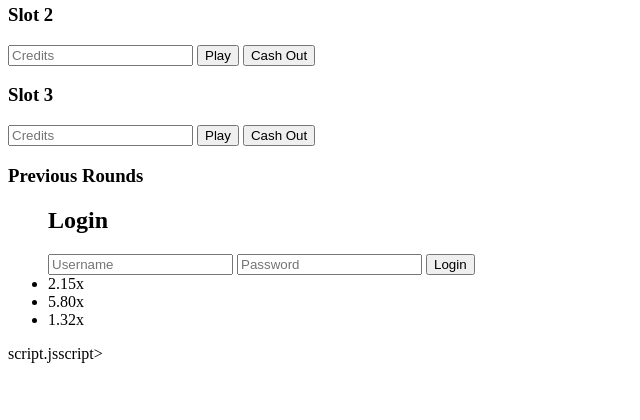
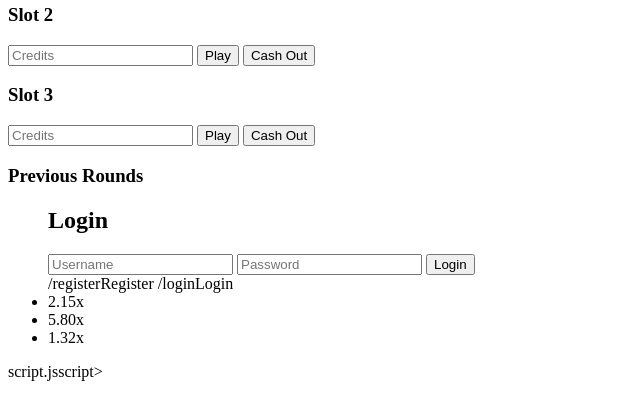
Before and after one commit to kiplangatduncan/Aviation-ltd, a Python web app: template templates/index.html in a window 1280 px wide. Shown: the part 323-743 px from the top of the page, without its empty margins (0-640 px from the left). Run offline with Jinja, Linux system fonts and the light colour scheme; the template is opened without the code that fills it, so the values that code supplies are empty.

Commit message:
Update index.html

```diff
--- a/templates/index.html
+++ b/templates/index.html
@@ -67,6 +67,9 @@
   <button type="submit">Login</button>
 </form>
 
+                /registerRegister</a>
+/loginLogin</a>
+
                 <li>2.15x</li>
                 <li>5.80x</li>
                 <li>1.32x</li>
```
